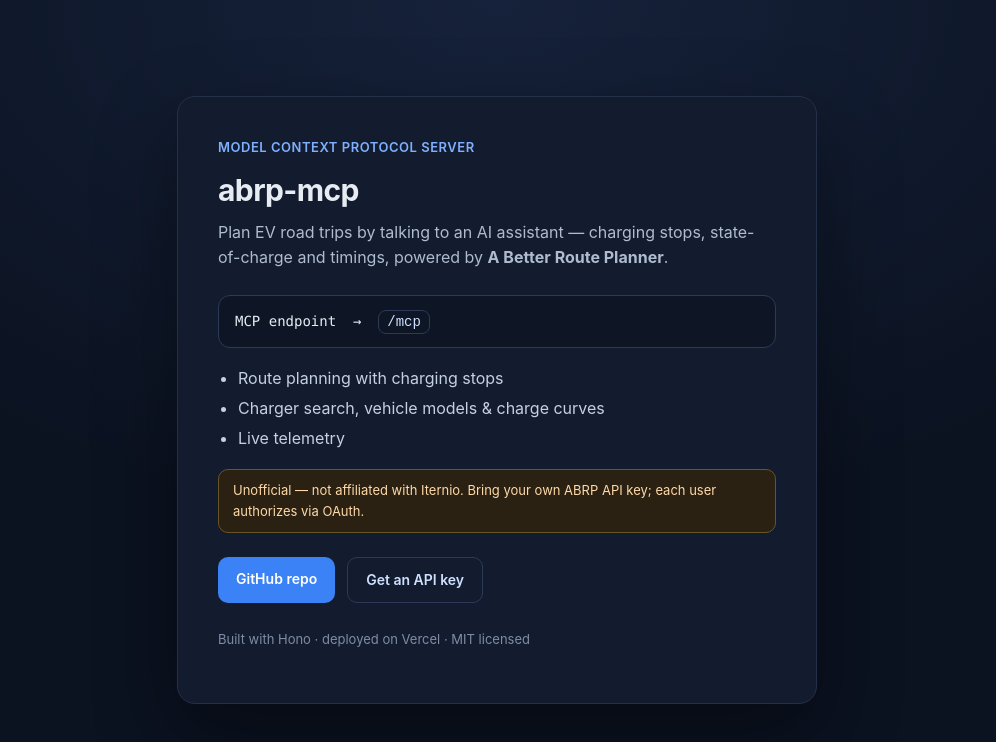
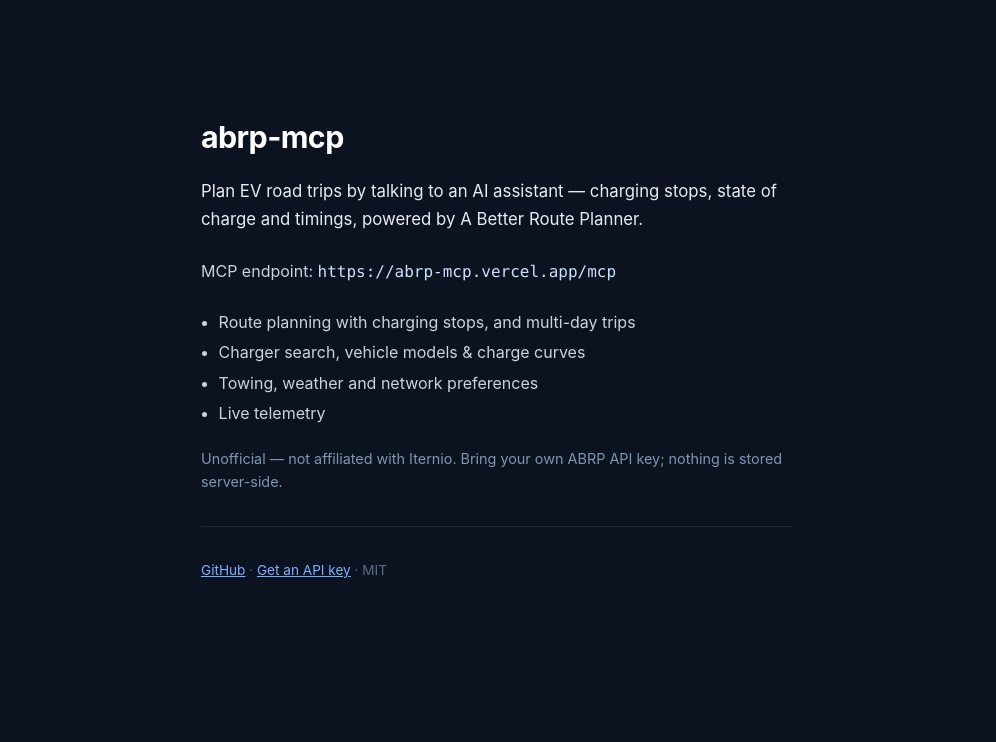
Before and after one commit to Casperjuel/abrp-mcp, a website: page public/index.html in a window 1280 px wide. Shown: the whole page, without its empty margins (143-1139 px from the left). Drawn offline with Linux system fonts and the light colour scheme.

Commit message:
Simplify landing page: minimal, full connect URL

```diff
--- a/public/index.html
+++ b/public/index.html
@@ -3,58 +3,49 @@
 <head>
   <meta charset="utf-8" />
   <meta name="viewport" content="width=device-width, initial-scale=1" />
-  <title>abrp-mcp — EV route planning for AI assistants</title>
+  <title>abrp-mcp</title>
   <meta name="description" content="Unofficial MCP server for the A Better Route Planner (ABRP) / Iternio EV routing API." />
   <style>
     :root { color-scheme: dark; }
     * { box-sizing: border-box; }
     body {
-      font: 16px/1.6 -apple-system, BlinkMacSystemFont, "Segoe UI", Roboto, sans-serif;
-      margin: 0; min-height: 100dvh; display: grid; place-items: center;
-      background: radial-gradient(120% 120% at 50% 0%, #16223b 0%, #0b1220 55%); color: #e7ecf3;
-      padding: 32px;
+      font: 16px/1.65 ui-sans-serif, -apple-system, BlinkMacSystemFont, "Segoe UI", Roboto, sans-serif;
+      max-width: 40rem; margin: 0 auto; padding: 14vh 1.5rem 6rem;
+      background: #0b1220; color: #c9d4e3;
     }
-    .card {
-      width: 100%; max-width: 640px; background: #131c2e; border: 1px solid #243049;
-      border-radius: 18px; padding: 40px; box-shadow: 0 30px 80px rgba(0,0,0,.4);
-    }
-    .badge { font-size: 13px; color: #7fb0ff; font-weight: 600; letter-spacing: .04em; text-transform: uppercase; }
-    h1 { font-size: 30px; margin: 8px 0 6px; letter-spacing: -.02em; }
-    p.lede { margin: 0 0 24px; color: #aebbd0; }
-    code { background: #0e1626; border: 1px solid #2c3a57; border-radius: 8px; padding: 3px 8px; font-size: 14px; color: #cfe0ff; }
-    .endpoint { background: #0e1626; border: 1px solid #2c3a57; border-radius: 12px; padding: 14px 16px; margin: 18px 0; font-family: ui-monospace, SFMono-Regular, Menlo, monospace; font-size: 14px; }
-    .row { display: flex; gap: 12px; flex-wrap: wrap; margin-top: 24px; }
-    a.btn { text-decoration: none; padding: 11px 18px; border-radius: 10px; font-weight: 600; font-size: 14px; }
-    a.primary { background: #3b82f6; color: #fff; }
-    a.ghost { border: 1px solid #2c3a57; color: #cfe0ff; }
-    ul { padding-left: 20px; color: #c4d0e3; }
-    li { margin: 4px 0; }
-    .foot { margin-top: 26px; font-size: 13px; color: #7e8ca6; }
-    .warn { margin-top: 18px; font-size: 13px; color: #ffd9a8; background: #2a2113; border: 1px solid #6b5424; border-radius: 10px; padding: 10px 14px; }
+    h1 { margin: 0; font-size: 1.9rem; color: #fff; letter-spacing: -.02em; }
+    p { margin: 1rem 0; }
+    .lede { color: #e7ecf3; font-size: 1.05rem; }
+    code { font-family: ui-monospace, SFMono-Regular, Menlo, monospace; color: #cfe0ff; }
+    .endpoint { margin: 1.5rem 0; }
+    ul { padding-left: 1.1rem; margin: 1.25rem 0; }
+    li { margin: .25rem 0; }
+    a { color: #7fb0ff; }
+    .note { color: #8295b0; font-size: .9rem; }
+    hr { border: 0; border-top: 1px solid #1e293b; margin: 2rem 0; }
+    footer { color: #5d6b85; font-size: .85rem; }
   </style>
 </head>
 <body>
-  <main class="card">
-    <div class="badge">Model Context Protocol server</div>
-    <h1>abrp-mcp</h1>
-    <p class="lede">Plan EV road trips by talking to an AI assistant — charging stops, state-of-charge and timings, powered by <strong>A Better Route Planner</strong>.</p>
+  <h1>abrp-mcp</h1>
+  <p class="lede">Plan EV road trips by talking to an AI assistant — charging stops, state of charge and timings, powered by A Better Route Planner.</p>
 
-    <div class="endpoint">MCP endpoint &nbsp;→&nbsp; <code>/mcp</code></div>
+  <p class="endpoint">MCP endpoint: <code>https://abrp-mcp.vercel.app/mcp</code></p>
 
-    <ul>
-      <li>Route planning with charging stops</li>
-      <li>Charger search, vehicle models &amp; charge curves</li>
-      <li>Live telemetry</li>
-    </ul>
+  <ul>
+    <li>Route planning with charging stops, and multi-day trips</li>
+    <li>Charger search, vehicle models &amp; charge curves</li>
+    <li>Towing, weather and network preferences</li>
+    <li>Live telemetry</li>
+  </ul>
 
-    <div class="warn">Unofficial — not affiliated with Iternio. Bring your own ABRP API key; each user authorizes via OAuth.</div>
+  <p class="note">Unofficial — not affiliated with Iternio. Bring your own ABRP API key; nothing is stored server-side.</p>
 
-    <div class="row">
-      <a class="btn primary" href="https://github.com/Casperjuel/abrp-mcp">GitHub repo</a>
-      <a class="btn ghost" href="https://github.com/Casperjuel/abrp-mcp#getting-an-api-key">Get an API key</a>
-    </div>
-
-    <p class="foot">Built with Hono · deployed on Vercel · MIT licensed</p>
-  </main>
+  <hr />
+  <footer>
+    <a href="https://github.com/Casperjuel/abrp-mcp">GitHub</a> ·
+    <a href="https://github.com/Casperjuel/abrp-mcp#getting-an-api-key">Get an API key</a> ·
+    MIT
+  </footer>
 </body>
 </html>
```
